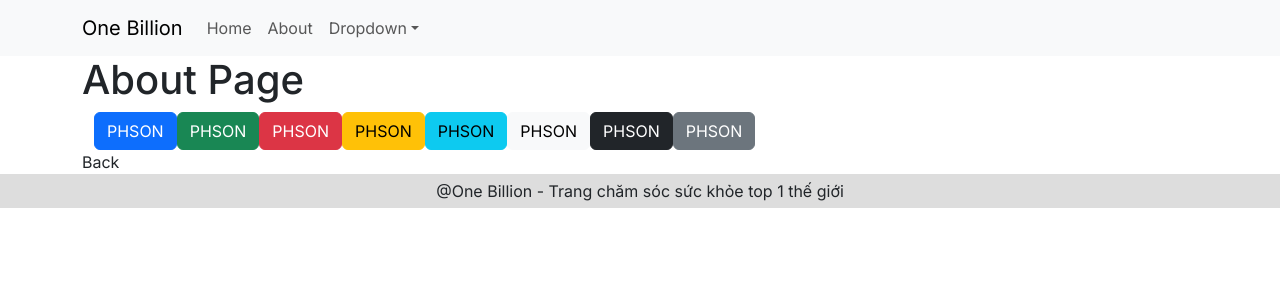
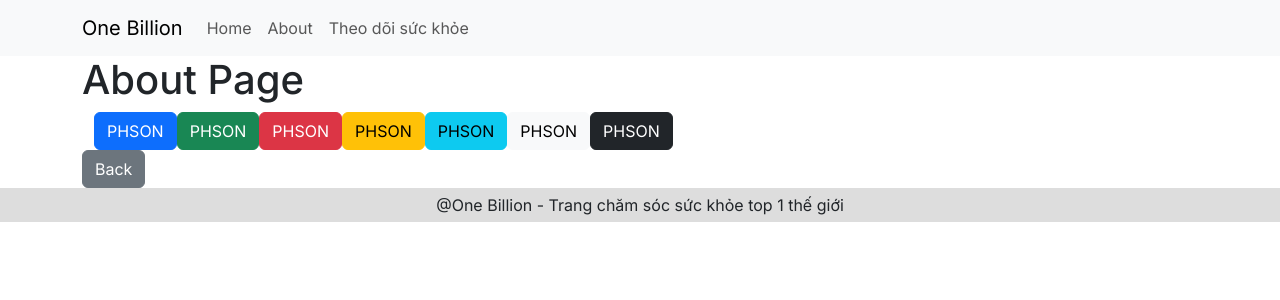
Before and after one commit to hsondz1910/learn-nextjs, a Next.js app: page /about in a window 1280 px wide. Shown: the top 300 px of the page. Built offline with nearby package versions, Linux system fonts and the light colour scheme.

Commit message:
- Fetch api - Đổi phần header từ thẻ Nav.Link sang Link Component và dùng class 'nav-link'

```diff
--- a/src/app/about/page.tsx
+++ b/src/app/about/page.tsx
@@ -21,10 +21,9 @@ const AboutPage = () => {
                 <Button variant='info'>PHSON</Button>
                 <Button variant='light'>PHSON</Button>
                 <Button variant='dark'>PHSON</Button>
-                <Button variant='secondary'>PHSON</Button>
             </div>
             <div>
-                <button onClick={() => handleBtn()}>Back</button>
+                <Button variant='secondary' onClick={() => handleBtn()}>Back</Button>
             </div>
         </div>
     )
--- a/src/app/page.tsx
+++ b/src/app/page.tsx
@@ -1,9 +1,22 @@
+'use client'
 import Link from 'next/link';
 import style1 from '@/styles/app.module.css';
 import style2 from '@/styles/phson.module.css';
 import AppTable from '@/components/app.table';
+import { useEffect } from 'react';
 
 export default function Home() {
+
+  useEffect(() => {
+    const fetchData = async() => {
+      const res = await fetch("http://localhost:8000/blogs")
+      const data = await res.json()
+
+      console.log(">>> check res: ", data)
+    }
+    fetchData()
+  }, [])
+
 	return (
     <div>
       <ul>
--- a/src/components/app.header.tsx
+++ b/src/components/app.header.tsx
@@ -2,7 +2,8 @@
 import Container from 'react-bootstrap/Container';
 import Nav from 'react-bootstrap/Nav';
 import Navbar from 'react-bootstrap/Navbar';
-import NavDropdown from 'react-bootstrap/NavDropdown';
+// import NavDropdown from 'react-bootstrap/NavDropdown';
+import Link from 'next/link'
 
 function Header() {
   return (
@@ -12,9 +13,10 @@ function Header() {
         <Navbar.Toggle aria-controls="basic-navbar-nav" />
         <Navbar.Collapse id="basic-navbar-nav">
           <Nav className="me-auto">
-            <Nav.Link href="/">Home</Nav.Link>
-            <Nav.Link href="/about">About</Nav.Link>
-            <NavDropdown title="Dropdown" id="basic-nav-dropdown">
+            <Link href="/" className='nav-link'>Home</Link>
+            <Link href="/about" className='nav-link'>About</Link>
+            <Link href="/theo-doi-suc-khoe" className='nav-link'>Theo dõi sức khỏe</Link>
+            {/* <NavDropdown title="Dropdown" id="basic-nav-dropdown">
               <NavDropdown.Item href="#action/3.1">Theo dõi sức khỏe</NavDropdown.Item>
               <NavDropdown.Item href="#action/3.2">
                 Bài tập cải thiện sức khỏe
@@ -24,7 +26,7 @@ function Header() {
               <NavDropdown.Item href="#action/3.4">
                 Separated link
               </NavDropdown.Item>
-            </NavDropdown>
+            </NavDropdown> */}
           </Nav>
         </Navbar.Collapse>
       </Container>
```
